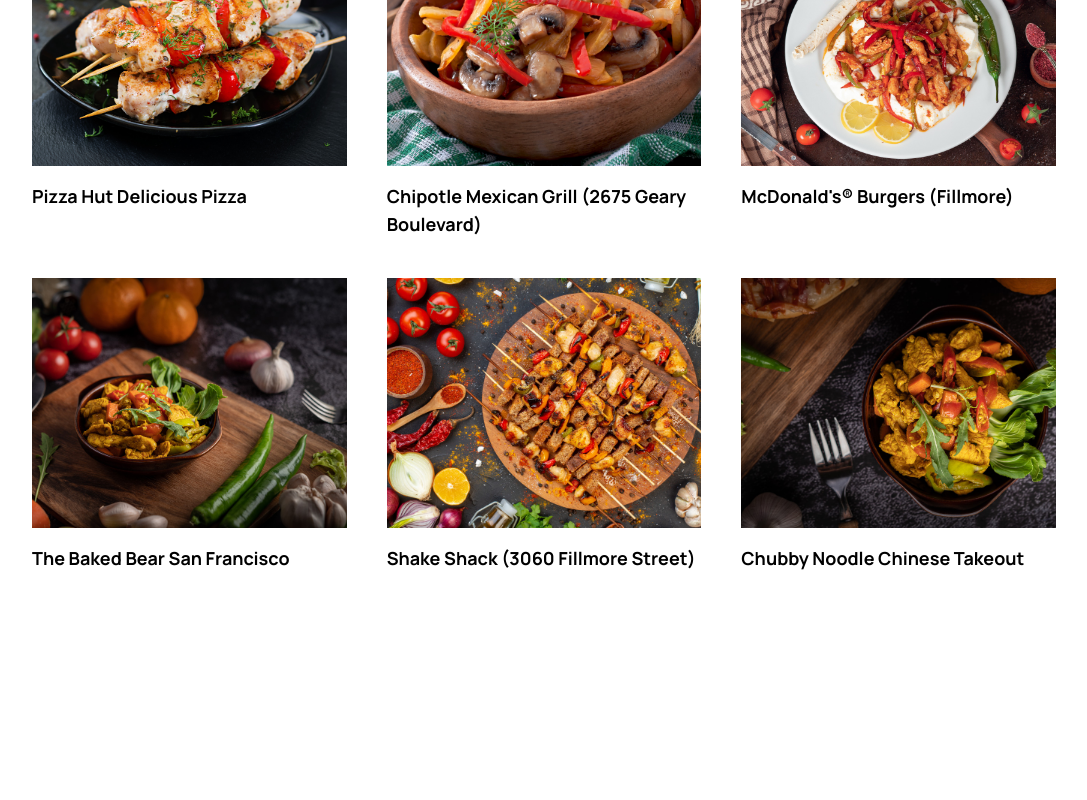
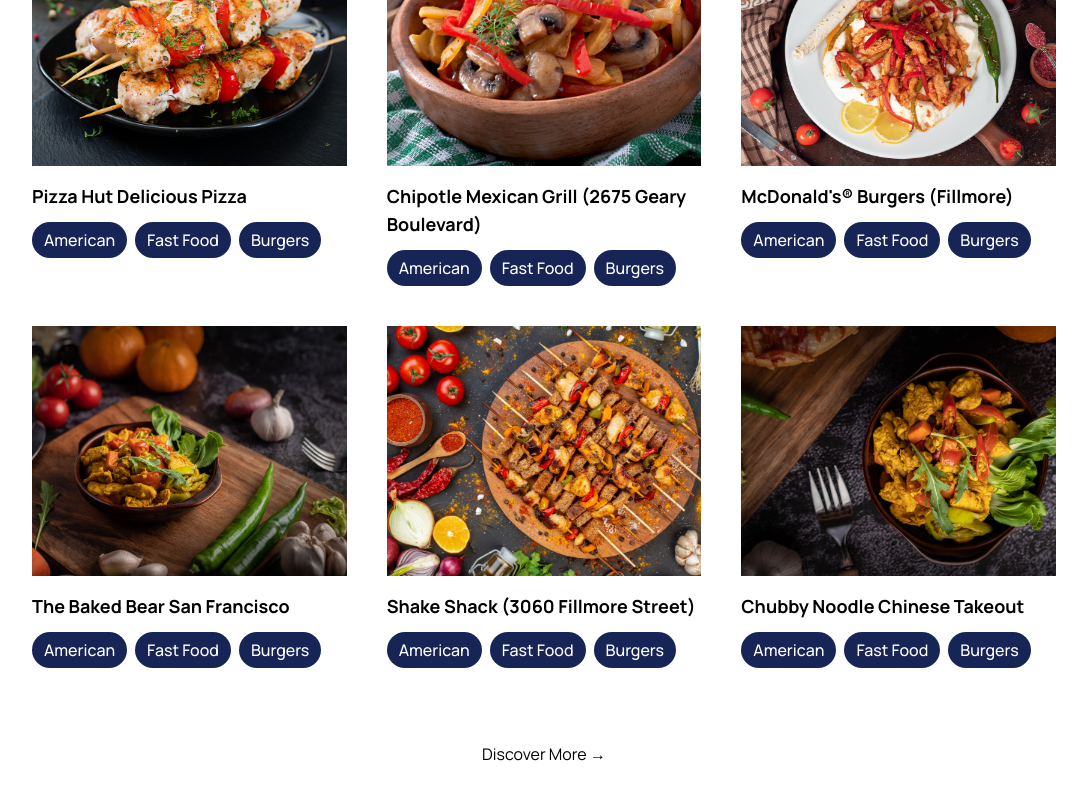
Before and after one commit to danial137/foodprojects, a Next.js app: page / in a window 1280 px wide. Shown: the part 1036-1836 px from the top of the page, without its empty margins (96-1183 px from the left). Before the commit the page ends 1672 px from the top, so only its background shows below. Built offline with nearby package versions, Linux system fonts and the light colour scheme.

Commit message:
Add "Discover More" button to Restaurant component and enhance RestaurantCard with category tags

```diff
--- a/components/Home/Restaurant/Restaurant.tsx
+++ b/components/Home/Restaurant/Restaurant.tsx
@@ -26,6 +26,10 @@
                 <div>
                     <RestaurantCard image="/images/r6.jpg" title="Chubby Noodle Chinese Takeout " />
                 </div>
+
+            </div>
+            <div className="mt-16 text-center">
+                <button className='px-9 py-2.5'>Discover More &rarr;</button>
             </div>
         </div>
     )
--- a/components/Home/Restaurant/RestaurantCard.tsx
+++ b/components/Home/Restaurant/RestaurantCard.tsx
@@ -12,6 +12,11 @@
     <div>
       <Image src={image} alt="img" width={400} height={400} className="w-full h-[250px] object-cover" />
       <h1 className="mt-4 w-fit dark:hover:text-amber-300 hover:text-blue-950 transition-all duration-200 cursor-pointer text-base sm:text-lg font-bold">{title}</h1>
+      <div className="flex items-center font-medium mt-3 space-x-2">
+        <p className="bg-blue-950 px-3 py-1.5 rounded-full text-sm sm:text-base text-white">American</p>
+        <p className="bg-blue-950 px-3 py-1.5 rounded-full text-sm sm:text-base text-white">Fast Food </p>
+        <p className="bg-blue-950 px-3 py-1.5 rounded-full text-sm sm:text-base text-white">Burgers</p>
+      </div>
     </div>
   )
 }
```
